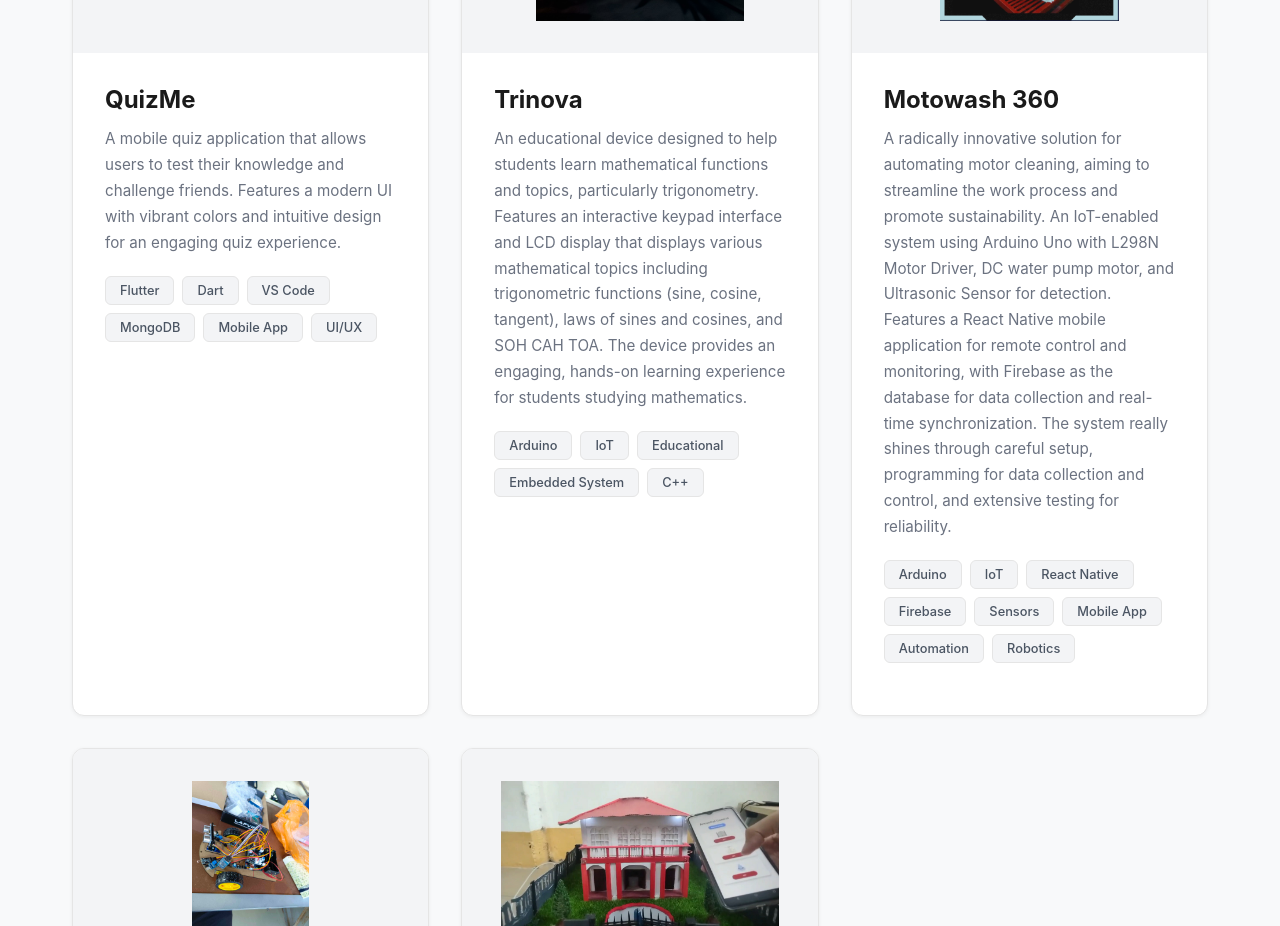
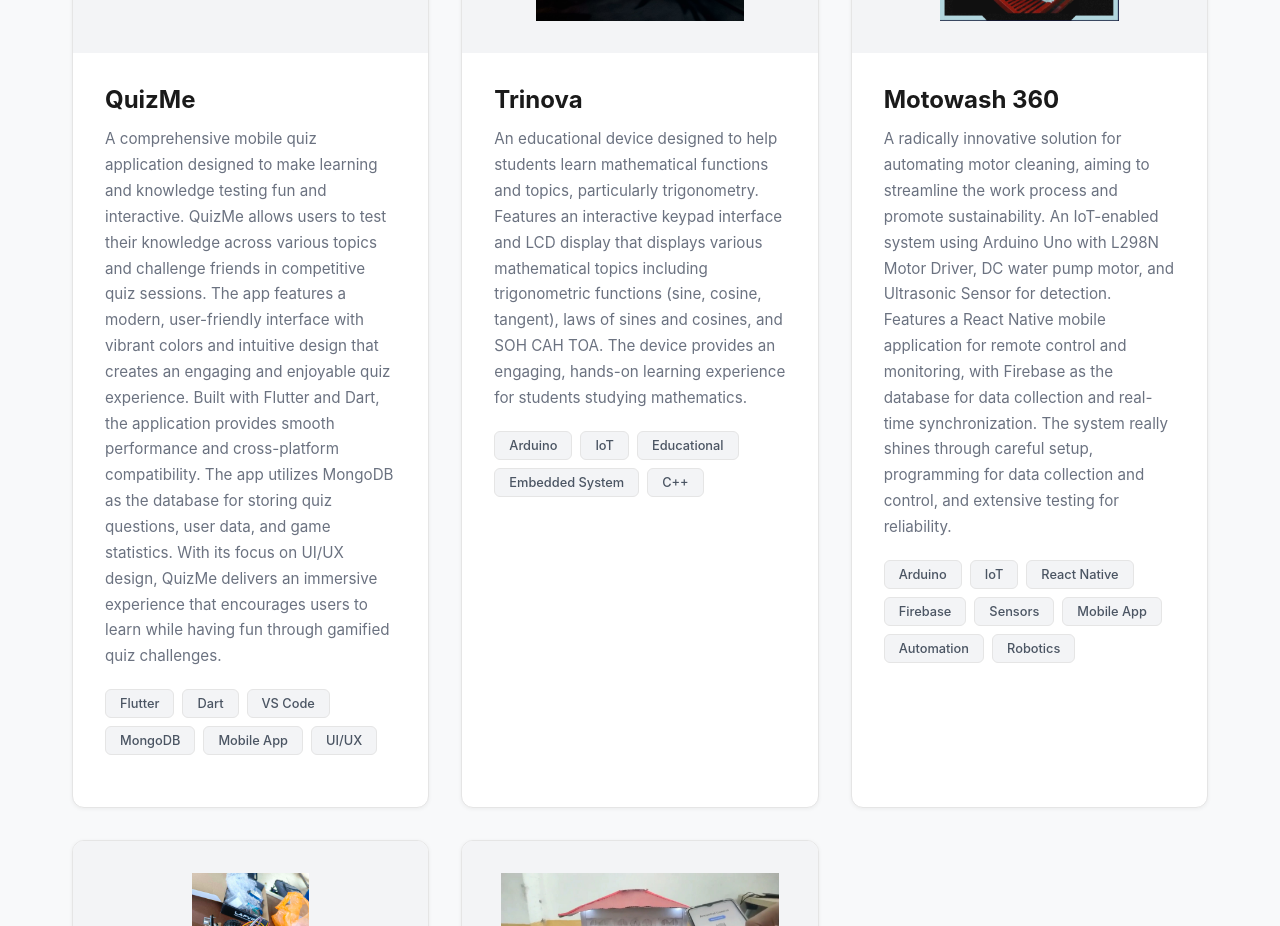
Before and after one commit to clarenceportugal/portfolio, a React (Vite) app: page / in a window 1280 px wide. Shown: the part 3540-4466 px from the top of the page. Built offline with nearby package versions, Linux system fonts and the light colour scheme.

Commit message:
Expand QuizMe project description with more details

```diff
--- a/src/App.tsx
+++ b/src/App.tsx
@@ -399,7 +399,7 @@ function App() {
                 id: 'quizme',
                 image: quizmeImage,
                 title: 'QuizMe',
-                description: 'A mobile quiz application that allows users to test their knowledge and challenge friends. Features a modern UI with vibrant colors and intuitive design for an engaging quiz experience.',
+                description: 'A comprehensive mobile quiz application designed to make learning and knowledge testing fun and interactive. QuizMe allows users to test their knowledge across various topics and challenge friends in competitive quiz sessions. The app features a modern, user-friendly interface with vibrant colors and intuitive design that creates an engaging and enjoyable quiz experience. Built with Flutter and Dart, the application provides smooth performance and cross-platform compatibility. The app utilizes MongoDB as the database for storing quiz questions, user data, and game statistics. With its focus on UI/UX design, QuizMe delivers an immersive experience that encourages users to learn while having fun through gamified quiz challenges.',
                 tags: ['Flutter', 'Dart', 'VS Code', 'MongoDB', 'Mobile App', 'UI/UX'],
                 category: 'app'
               },
```
